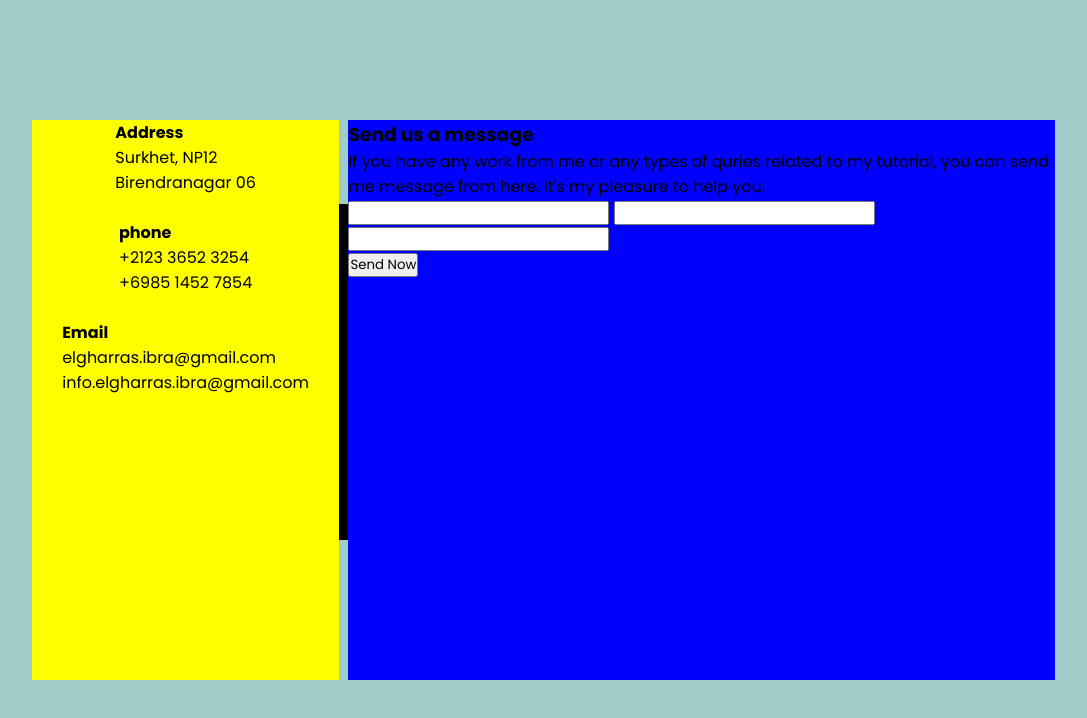
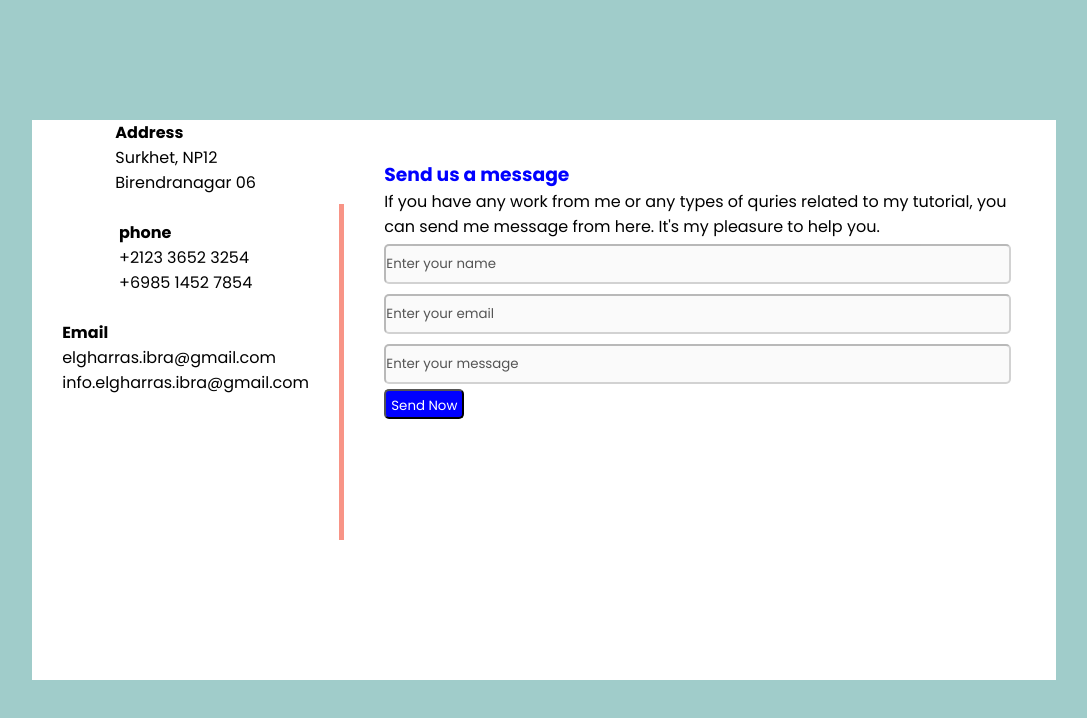
Before and after one commit to Ibra-him-elgharras/Template-10, a plain HTML site: page index.html in a window 1280 px wide. Shown: the whole page, without its empty margins (96-1183 px from the left). Drawn offline with Linux system fonts and the light colour scheme.

Commit message:
Contact-us-Form-Form

```diff
--- a/CSS/style.css
+++ b/CSS/style.css
@@ -13,6 +13,7 @@ body{
 }
 
 .container{
+    background-color: #fff;
     height: 70vh;
     width: 80%;
     margin: auto;
@@ -22,7 +23,7 @@ body{
 }
 
 .informations{
-    background-color: yellow;
+
     width: 30%;
     height: 100%;
     display: flex;
@@ -32,19 +33,37 @@ body{
 }
 
 
-
-
-
 .line-v{
-    background-color: rgb(0, 0, 0);
-    width: 0.9%;
+    background-color: rgba(240, 35, 8, 0.485);
+    width: 0.5%;
     height: 60%;
     position: relative;
     top: 15%;
 }
 
 .form{
-    background-color: blue;
     width: 69%;
     height: 100%;
+    padding: 40px;
+
 }
+
+.form .texts h3{
+    color: blue;
+
+}
+
+form input{
+    width: 100%;
+    height: 40px;
+    margin: 5px 0;
+    border-radius: 5px;
+}
+
+button{
+    background-color: blue;
+    color: #fff;
+    height: 30px;
+    padding: 5px;
+    border-radius: 5px;
+}
--- a/index.html
+++ b/index.html
@@ -55,9 +55,9 @@
             </div>
 
            <form action="#">
-            <input type="name">
-            <input type="email">
-            <input type="message">
+            <input type="name" value="Enter your name" disabled>
+            <input type="email" value="Enter your email" disabled>
+            <input type="message" value="Enter your message" disabled>
            </form>
 
            <div class="btn">
```
